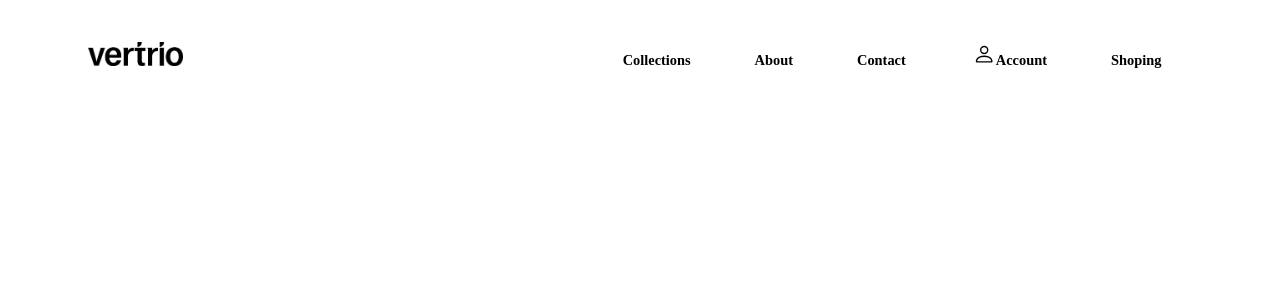
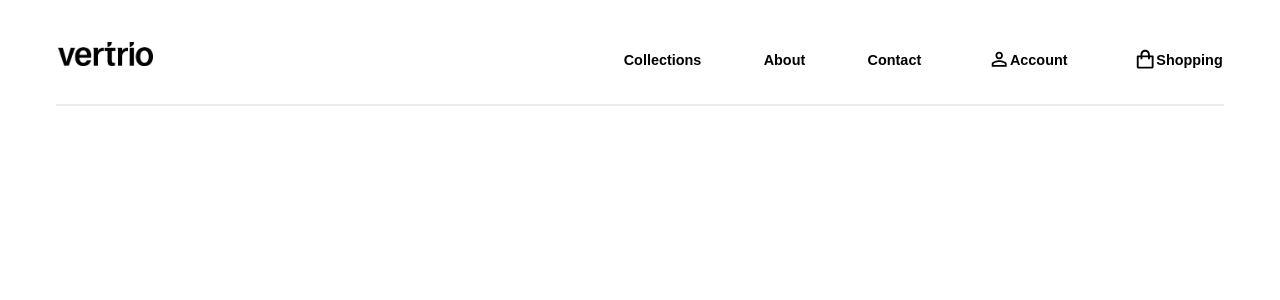
Before and after one commit to milanshresta/react-static-product-page, a React (Create React App) app in the folder product-page/: page / in a window 1280 px wide. Shown: the top 300 px of the page. Built offline with nearby package versions, Linux system fonts and the light colour scheme.

Commit message:
corrected the navigation bar

```diff
--- a/product-page/src/components/header/Nav.css
+++ b/product-page/src/components/header/Nav.css
@@ -14,8 +14,8 @@
 .nav-content ul li {
     list-style: none;
     display: inline;
-    padding: 2rem;
-    font-family: 'Montserrat';
+    padding-left: 3.9rem;
+    font-family: 'Montserrat', sans-serif;
     font-weight: 650;
     font-size: 0.9rem;
 }
@@ -24,3 +24,18 @@ a {
     text-decoration: none;
     color: #000;
 }
+
+.account-icon{
+    position: relative;
+    top: 0.3rem;
+}
+
+.shopping-icon{
+    position: relative;
+    top: 0.3rem;
+}
+
+.nav-line{
+    width: 73rem;
+    border: 1px solid rgb(236, 236, 236);
+}
--- a/product-page/src/components/header/Nav.js
+++ b/product-page/src/components/header/Nav.js
@@ -1,10 +1,11 @@
 import './Nav.css';
 import logo from '../../Assets/Logo.png';
-import { BsPerson } from 'react-icons/bs';
-import { IconContext } from 'react-icons';
+import { MdPersonOutline } from 'react-icons/md';
+import { BiShoppingBag } from 'react-icons/bi';
 
 export default function Navbar() {
     return (
+        <>
             <div className="Nav-bar">
                 <div className='logo'>
                     {/*Always add image using {add the image inside this bracket}*/}
@@ -29,16 +30,22 @@ export default function Navbar() {
                         </li>
 
                         <li>
-                        <a href='#'> <BsPerson
+                            <a href='#'> <MdPersonOutline
                                 size={"1.4rem"}
+                                className="account-icon"
                             />Account</a>
                         </li>
 
                         <li>
-                        <a href='#'>Shoping</a>
+                            <a href='#'> <BiShoppingBag
+                                size={"1.4rem"}
+                                className="shopping-icon"
+                            />Shopping</a>
                         </li>
                     </ul>
                 </div>
             </div>
+            <span><hr className='nav-line'/></span>
+        </>
     )
 }
```
Lines whose indentation alone changed are shown as unchanged.
